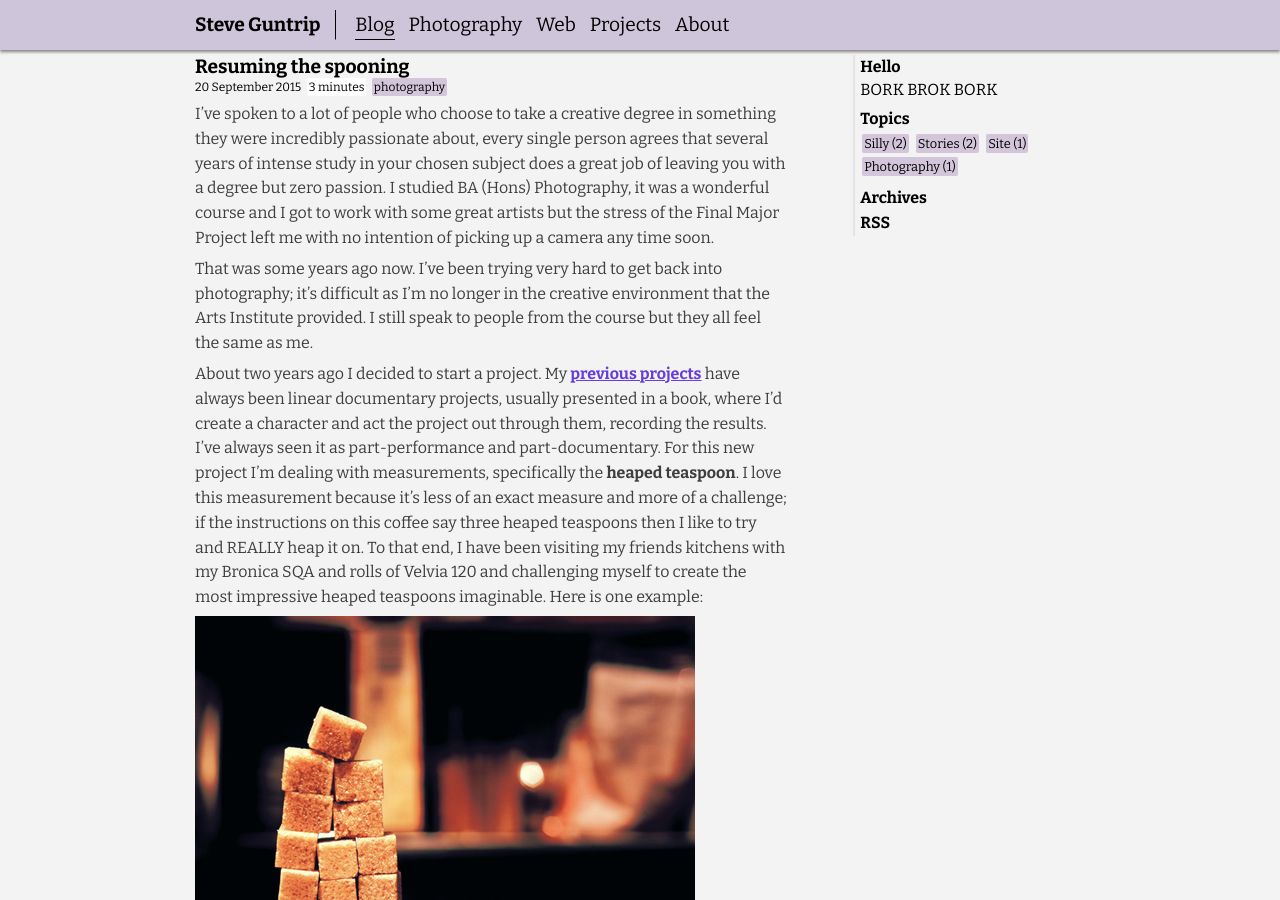
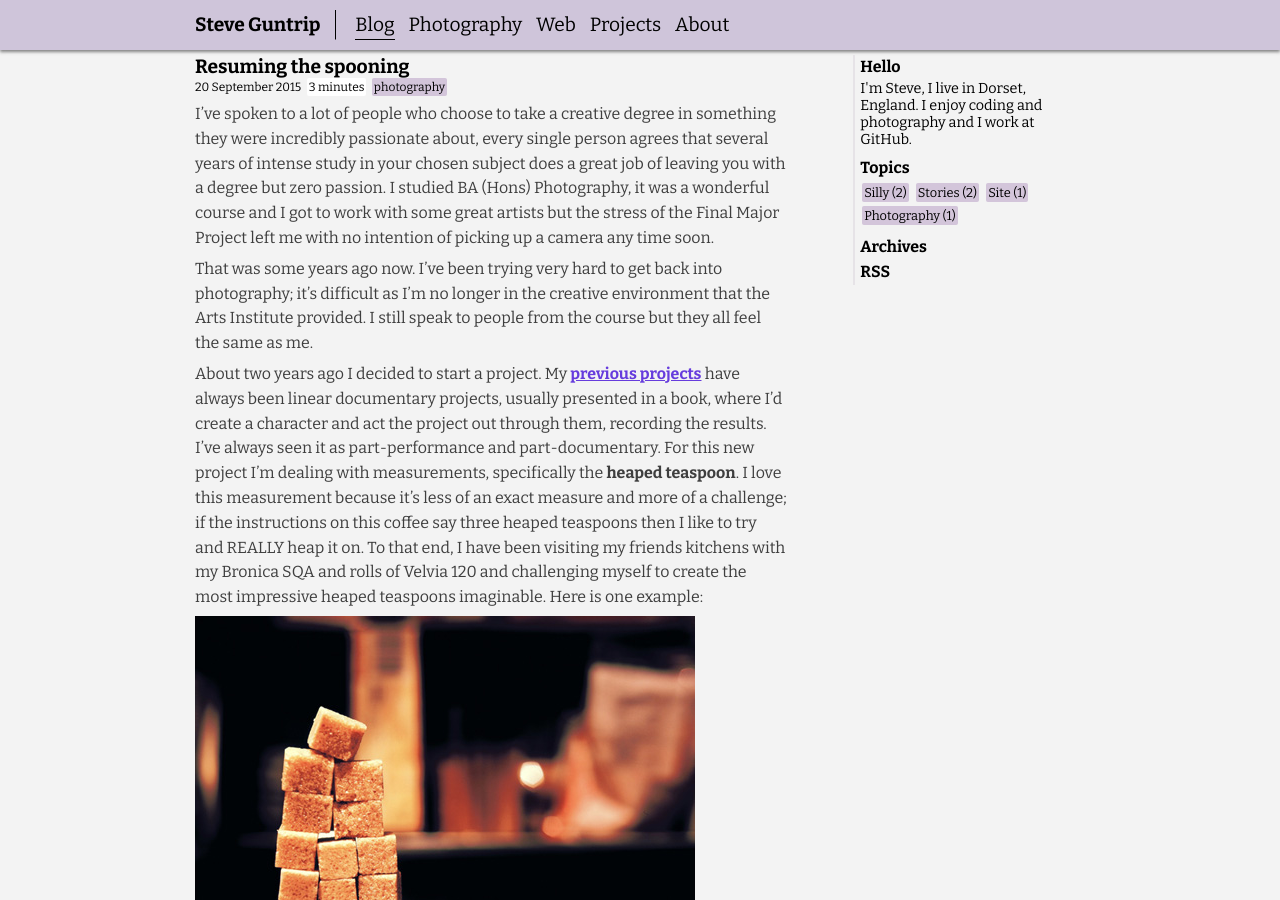
Before and after one commit to guntrip/blog, a Jekyll site: the page built from index.html, in a window 1280 px wide and 900 px high. Built offline with Jekyll 4.4.1, drawn with Linux system fonts in a browser that asks for light colours; the list of posts is cut into pages by our own code.

Commit message:
Introducing myself.

```diff
--- a/_includes/intro.html
+++ b/_includes/intro.html
@@ -1 +1 @@
-BORK BROK BORK
+<span style="font-size:0.9em;">I'm  Steve, I live in Dorset, England. I enjoy coding and photography and I work at GitHub.</span>
```
Also changed, not shown: topics/index.html (deleted, +0 -7 lines).
